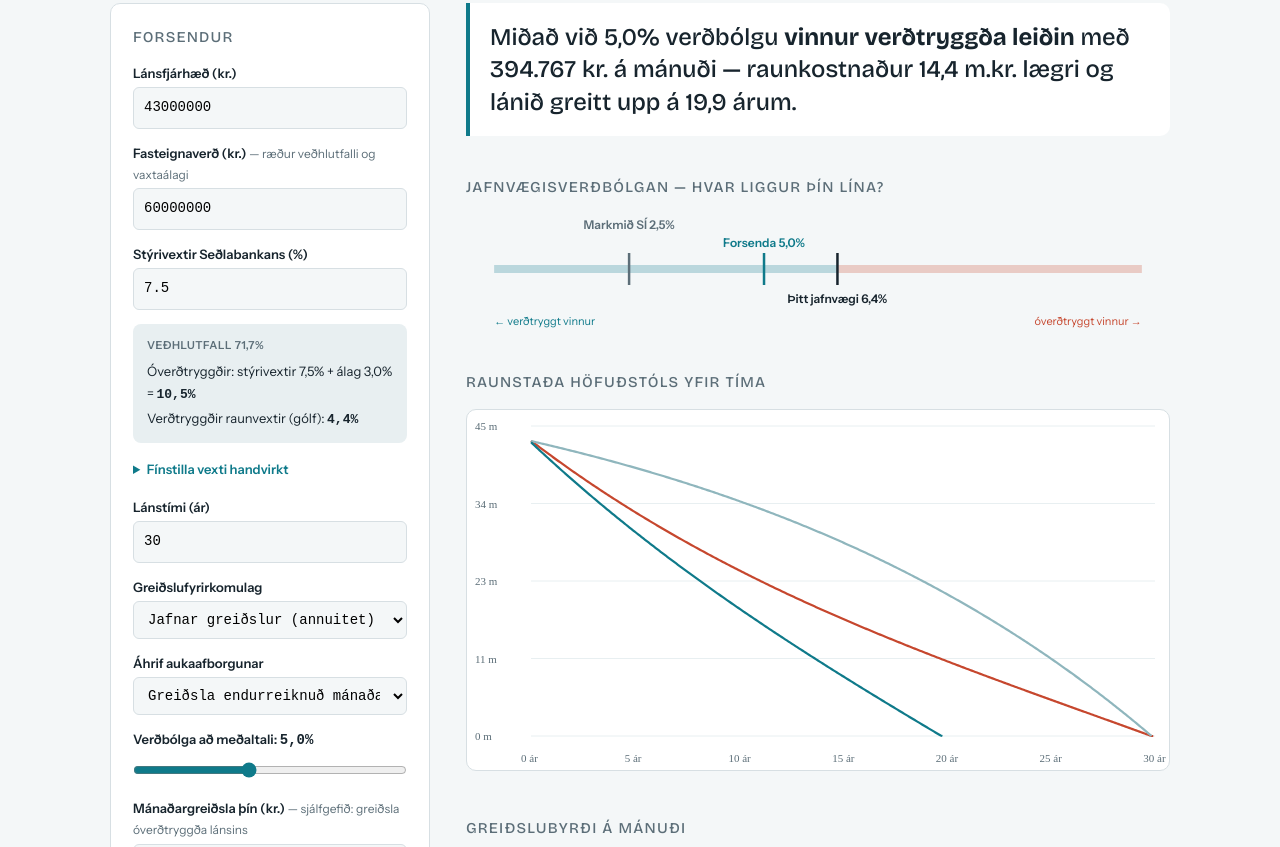
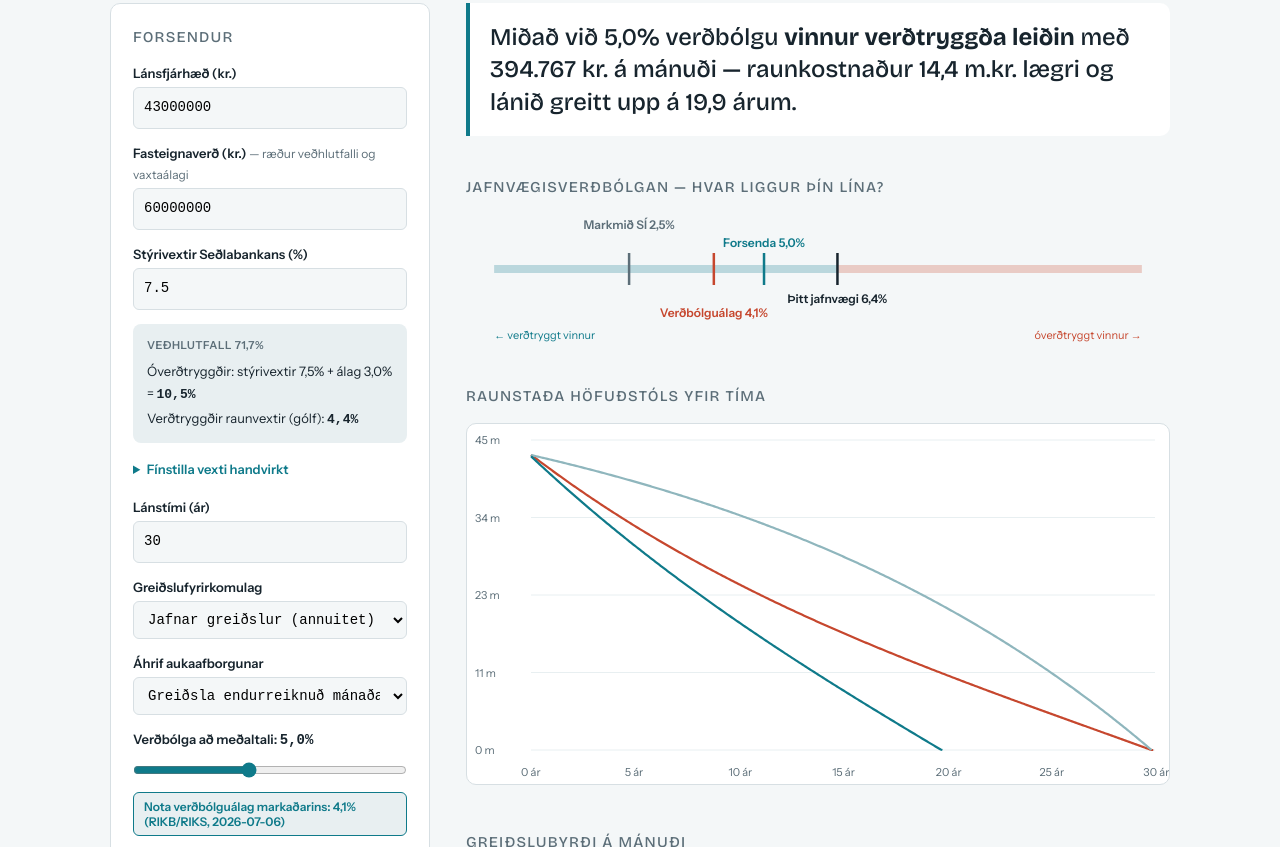
Before and after one commit to arnarjokull00-ui/lanareiknir, a plain HTML site: page index.html in a window 1280 px wide. Shown: the part 234-1081 px from the top of the page. Drawn offline with nearby package versions, Linux system fonts and the light colour scheme; a web font is replaced by a local one.

Commit message:
Add market-implied inflation to breakeven strip

```diff
--- a/index.html
+++ b/index.html
@@ -34,7 +34,7 @@ section{margin-bottom:40px}
 .verdict{font-family:"Bricolage Grotesque",serif;font-weight:500;font-size:clamp(19px,2.4vw,24px);line-height:1.35;padding:18px 20px;background:#fff;border-left:4px solid var(--vt);border-radius:0 10px 10px 0}
 .verdict.lose{border-left-color:var(--ovt)}
 /* signature: breakeven strip */
-.strip{position:relative;height:118px;margin-top:8px}
+.strip{position:relative;height:132px;margin-top:8px}
 .strip svg{width:100%;height:100%;overflow:visible}
 table{width:100%;border-collapse:collapse;background:#fff;border:1px solid var(--line);border-radius:10px;overflow:hidden}
 th,td{padding:10px 14px;text-align:right;font-size:14px;border-bottom:1px solid var(--soft)}
@@ -60,6 +60,9 @@ canvas{width:100%;background:#fff;border:1px solid var(--line);border-radius:10p
 .adv summary{cursor:pointer;font-size:13px;font-weight:600;color:var(--vt);padding:4px 0}
 .adv summary:focus-visible{outline:2px solid var(--vt);outline-offset:2px}
 .adv[open] summary{margin-bottom:6px}
+.mktbtn{display:block;margin-top:8px;font:600 12px "Instrument Sans",sans-serif;padding:6px 10px;border:1px solid var(--vt);border-radius:6px;background:var(--soft);color:var(--vt);cursor:pointer;text-align:left;width:100%}
+.mktbtn:hover{background:var(--vt);color:#fff}
+.mktbtn:focus-visible{outline:2px solid var(--vt);outline-offset:2px}
 .match{background:#fff;border:1px solid var(--line);border-radius:10px;padding:18px 20px}
 .match strong{font-family:"Spline Sans Mono",monospace;font-size:20px;color:var(--vt)}
 footer{margin-top:56px;padding-top:18px;border-top:1px solid var(--line);font-size:13px;color:var(--muted);max-width:70ch}
@@ -98,11 +101,12 @@ footer{margin-top:56px;padding-top:18px;border-top:1px solid var(--line);font-si
     </select>
     <label for="omode">Áhrif aukaafborgunar</label>
     <select id="omode">
-      <option value="recalc">Greiðsla endurreiknuð mánaðarlega</option>
+      <option value="recalc">Greiðsla endurreiknuð mánaðarlega (venja banka)</option>
       <option value="shorten">Styttir lánstíma (föst greiðsluáætlun)</option>
     </select>
     <label for="infl">Verðbólga að meðaltali: <span class="rangeval" id="inflv">5,0%</span></label>
     <input type="range" id="infl" min="0" max="12" step="0.1" value="5.0" aria-label="Verðbólguforsenda í prósentum">
+    <button type="button" id="useMkt" class="mktbtn" hidden></button>
     <label for="pay">Mánaðargreiðsla þín (kr.) <span class="sub">— sjálfgefið: greiðsla óverðtryggða lánsins</span></label>
     <input type="number" id="pay" step="10000" min="0">
   </div>
@@ -184,6 +188,21 @@ const pct=v=>isNum(v*100,1)+"%";
 const yrs=v=>isNum(v,1)+" ár";
 const $=id=>document.getElementById(id);
 
+// Market-implied 5y inflation (verðbólguálag) from RIKB/RIKS government bond
+// yields — computed by the verdbolgualag project. Loaded from market_be.json
+// when served (GitHub Pages); the constant below is the dated fallback so the
+// file works standalone too.
+let MKT_BE={breakeven_5y:0.0407,date:"2026-07-06"};
+function applyMktUi(){
+  const b=$("useMkt");
+  b.hidden=false;
+  b.textContent=`Nota verðbólguálag markaðarins: ${pct(MKT_BE.breakeven_5y)} (RIKB/RIKS, ${MKT_BE.date})`;
+}
+fetch("market_be.json").then(r=>r.ok?r.json():null).then(j=>{
+  if(j&&j.breakeven_5y>0&&j.breakeven_5y<0.2)MKT_BE=j;
+  applyMktUi();render();
+}).catch(()=>{applyMktUi();render();});
+
 // Íslandsbanki-style rate construction from policy rate + loan-to-value.
 // óverðtryggt margin: 2.25% (low LTV) → 3.35% (high LTV), linear across 50–80%.
 // verðtryggt real rate: floor 3.50% (low LTV) → 4.75% (high LTV), same interp.
@@ -248,10 +267,11 @@ function drawStrip(be,infl){
     <rect x="4%" y="52" width="${X(be)-4}%" height="8" fill="var(--vt)" opacity=".25"/>
     <rect x="${X(be)}%" y="52" width="${96-X(be)}%" height="8" fill="var(--ovt)" opacity=".25"/>
     ${mark(0.025,"var(--muted)",40,72)}${lbl(0.025,"var(--muted)","Markmið SÍ 2,5%",16)}
+    ${mark(MKT_BE.breakeven_5y,"var(--ovt)",40,72)}${lbl(MKT_BE.breakeven_5y,"var(--ovt)","Verðbólguálag "+pct(MKT_BE.breakeven_5y),104)}
     ${mark(infl,"var(--vt)",40,72)}${lbl(infl,"var(--vt)","Forsenda "+pct(infl),34)}
     ${mark(be,"var(--ink)",40,72)}${lbl(be,"var(--ink)","Þitt jafnvægi "+pct(be),90,true)}
-    <text x="4%" y="112" font-size="11" fill="var(--vt)" font-family="Instrument Sans">← verðtryggt vinnur</text>
-    <text x="96%" y="112" font-size="11" fill="var(--ovt)" text-anchor="end" font-family="Instrument Sans">óverðtryggt vinnur →</text>
+    <text x="4%" y="126" font-size="11" fill="var(--vt)" font-family="Instrument Sans">← verðtryggt vinnur</text>
+    <text x="96%" y="126" font-size="11" fill="var(--ovt)" text-anchor="end" font-family="Instrument Sans">óverðtryggt vinnur →</text>
   </svg>`;
 }
 function drawChart(non,vtP,vtS,Y){
@@ -284,6 +304,8 @@ function paintLines(c,H,series){
   series.forEach(([data,col])=>{ctx.strokeStyle=col;ctx.lineWidth=2.2;ctx.beginPath();
     data.forEach((v,i)=>{const x=L+pw*i/n,y=T+ph*(1-v/ymax);i?ctx.lineTo(x,y):ctx.moveTo(x,y);});ctx.stroke();});
 }
+$("useMkt").addEventListener("click",()=>{
+  $("infl").value=(MKT_BE.breakeven_5y*100).toFixed(1);render();});
 $("tgNom").addEventListener("click",()=>{payMode="nom";$("tgNom").classList.add("on");$("tgReal").classList.remove("on");if(last)drawPayChart(last.non,last.vtP,last.vtS,last.rc);});
 $("tgReal").addEventListener("click",()=>{payMode="real";$("tgReal").classList.add("on");$("tgNom").classList.remove("on");if(last)drawPayChart(last.non,last.vtP,last.vtS,last.rc);});
 function drawTable(non,vtP,vtS,userPay){
@@ -302,7 +324,8 @@ function drawMatch(P,rr,Y,infl,ptype,non,vtP,rc){
   },req,req*5);
   $("match").innerHTML=`Til að eftirstöðvar verðtryggða lánsins (á raunvirði) standi jafnfætis
     óverðtryggða láninu eftir <b>10 ár</b> þarftu að greiða <strong>${kr(total)}</strong> á mánuði —
-    það er ${kr(total-req)} umfram lágmarksgreiðsluna.`;
+    það er ${kr(total-req)} umfram lágmarksgreiðsluna. Þetta er talan sem enginn hefðbundinn
+    reiknir sýnir: verðið á sömu eignamyndun.`;
 }
 render();
 window.addEventListener("resize",render);
--- /dev/null
+++ b/market_be.json
@@ -0,0 +1 @@
+{"breakeven_5y": 0.0407, "date": "2026-07-06", "source": "RIKB/RIKS via Keldan (15m delayed)"}
```
Also changed, not shown: web/index.html (+25 -3 lines).
